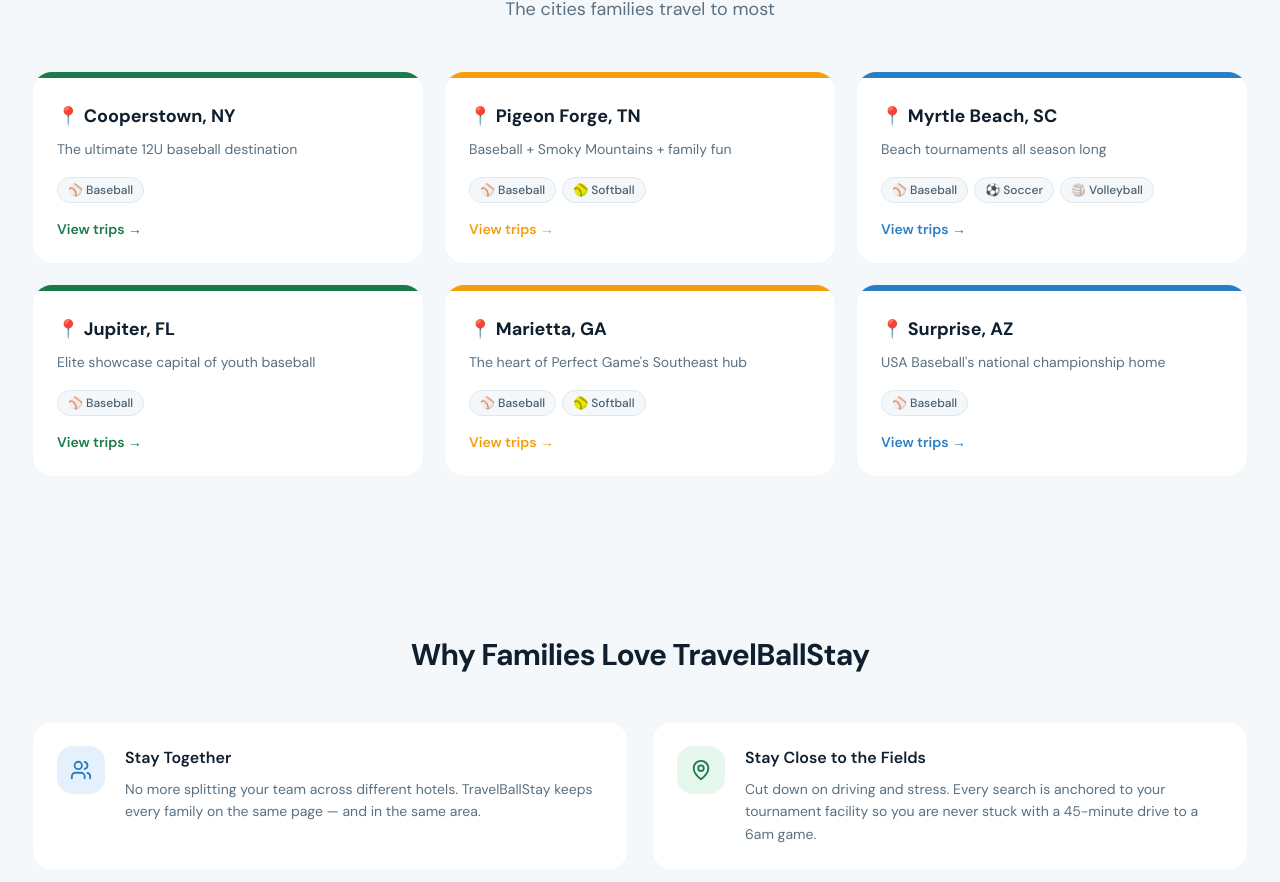
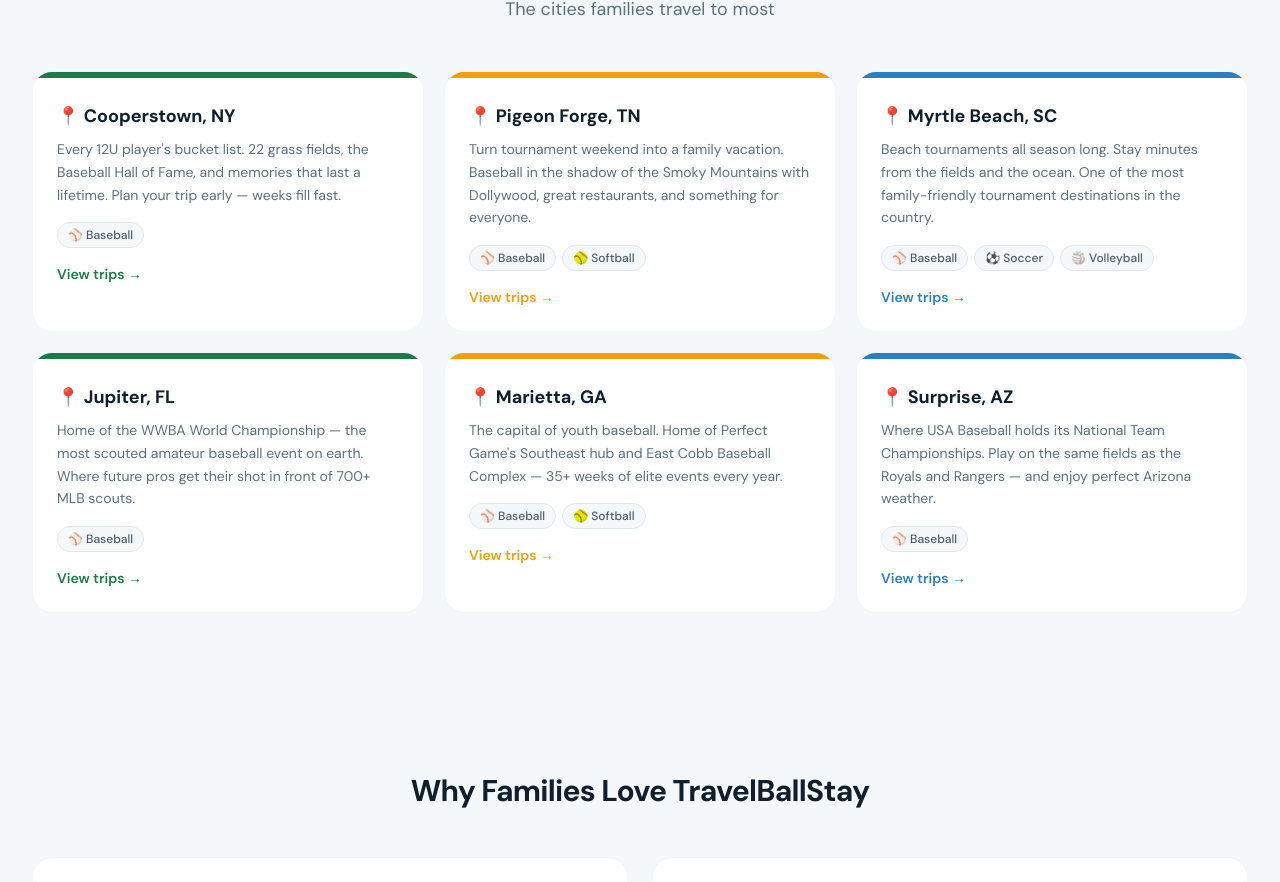
Before and after one commit to ceydecker-arch/Travelballstay, a Next.js app: page / in a window 1280 px wide. Shown: the part 3693-4575 px from the top of the page. Built offline with nearby package versions, Linux system fonts and the light colour scheme.

Commit message:
Destination cards copy rewrite — more emotional and parent focused

```diff
--- a/components/FeaturedDestinations.tsx
+++ b/components/FeaturedDestinations.tsx
@@ -1,37 +1,43 @@
 const destinations = [
   {
     city: 'Cooperstown, NY',
-    description: 'The ultimate 12U baseball destination',
+    description:
+      "Every 12U player's bucket list. 22 grass fields, the Baseball Hall of Fame, and memories that last a lifetime. Plan your trip early — weeks fill fast.",
     sports: ['⚾ Baseball'],
     accent: '#1a7a4a',
   },
   {
     city: 'Pigeon Forge, TN',
-    description: 'Baseball + Smoky Mountains + family fun',
+    description:
+      'Turn tournament weekend into a family vacation. Baseball in the shadow of the Smoky Mountains with Dollywood, great restaurants, and something for everyone.',
     sports: ['⚾ Baseball', '🥎 Softball'],
     accent: '#f59e0b',
   },
   {
     city: 'Myrtle Beach, SC',
-    description: 'Beach tournaments all season long',
+    description:
+      'Beach tournaments all season long. Stay minutes from the fields and the ocean. One of the most family-friendly tournament destinations in the country.',
     sports: ['⚾ Baseball', '⚽ Soccer', '🏐 Volleyball'],
     accent: '#2a7fc4',
   },
   {
     city: 'Jupiter, FL',
-    description: 'Elite showcase capital of youth baseball',
+    description:
+      'Home of the WWBA World Championship — the most scouted amateur baseball event on earth. Where future pros get their shot in front of 700+ MLB scouts.',
     sports: ['⚾ Baseball'],
     accent: '#1a7a4a',
   },
   {
     city: 'Marietta, GA',
-    description: "The heart of Perfect Game's Southeast hub",
+    description:
+      "The capital of youth baseball. Home of Perfect Game's Southeast hub and East Cobb Baseball Complex — 35+ weeks of elite events every year.",
     sports: ['⚾ Baseball', '🥎 Softball'],
     accent: '#f59e0b',
   },
   {
     city: 'Surprise, AZ',
-    description: "USA Baseball's national championship home",
+    description:
+      'Where USA Baseball holds its National Team Championships. Play on the same fields as the Royals and Rangers — and enjoy perfect Arizona weather.',
     sports: ['⚾ Baseball'],
     accent: '#2a7fc4',
   },
```
